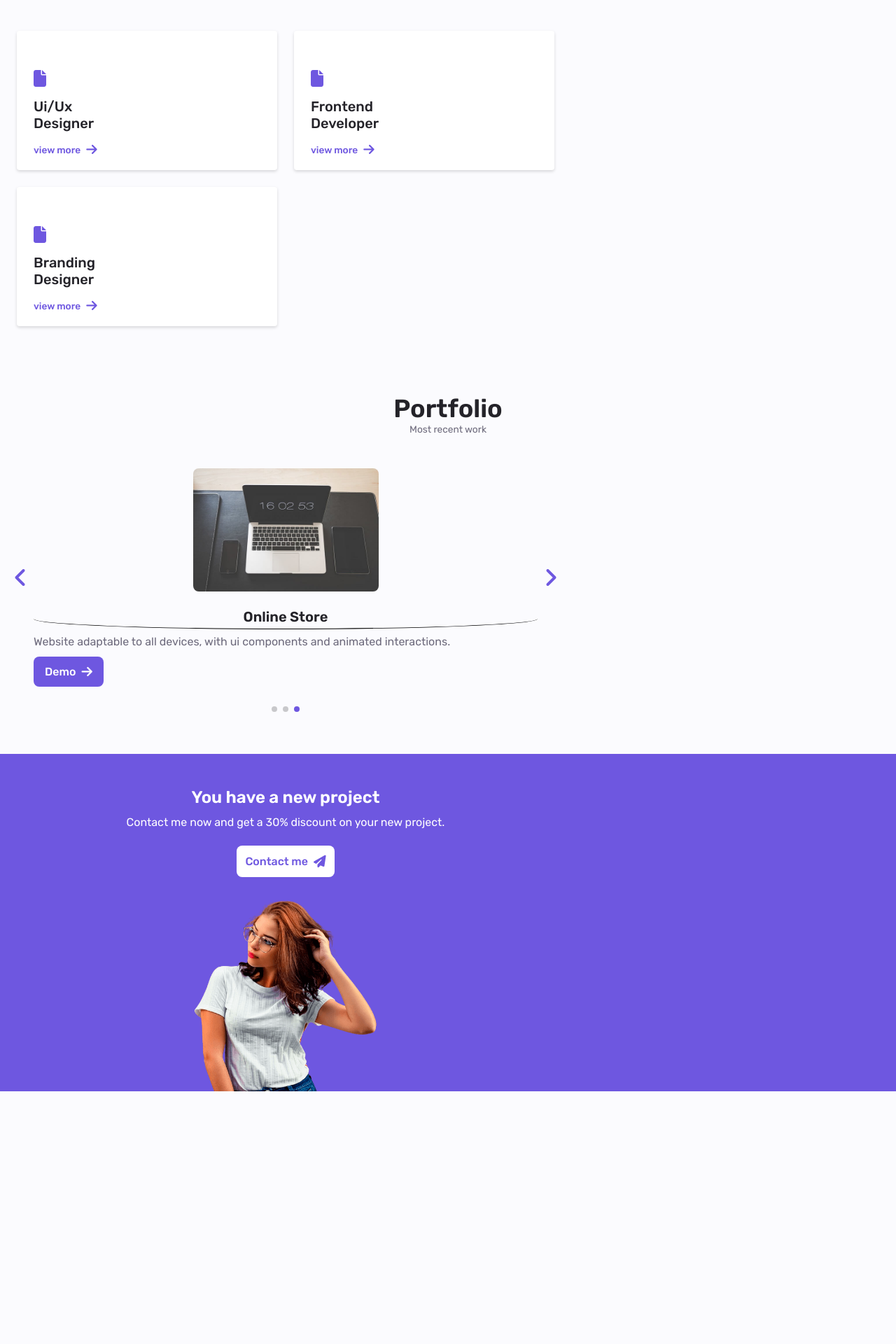
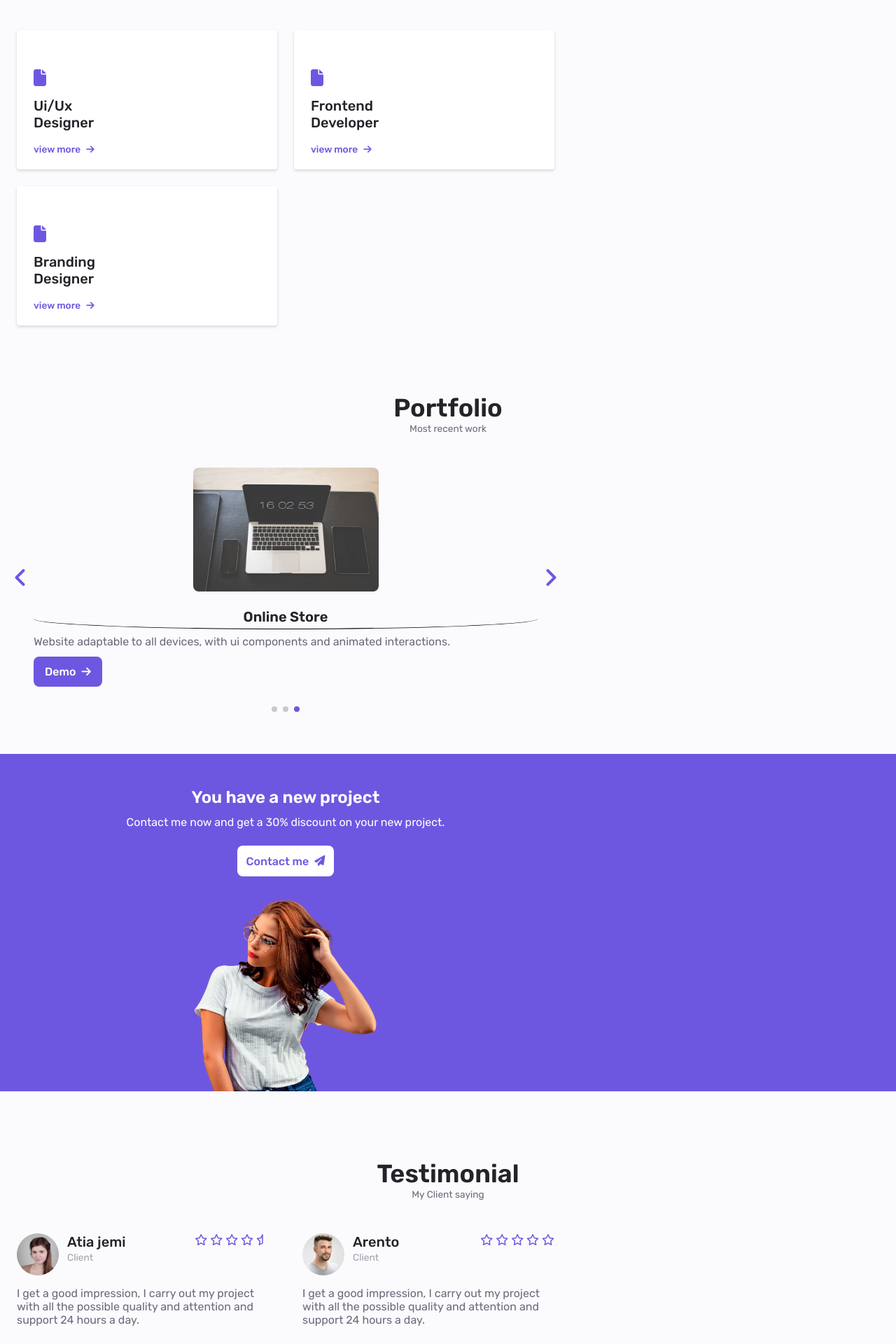
Before and after one commit to ador67/ador07.com, a PHP site: page / in a window 1280 px wide. Shown: the part 2960-4880 px from the top of the page at 70% size. Before the commit the page ends 4519 px from the top, so only its background shows below. Run offline with PHP 8.4, Linux system fonts and the light colour scheme; some libraries are stand-ins or nearby versions.

Commit message:
testimonial adding

```diff
--- a/assets/css/style.css
+++ b/assets/css/style.css
@@ -299,7 +299,7 @@
  background-color: var(--first-color-alt) ;
 }
 .button_icon{
-  font-size: 1.10rem;
+  font-size: .95em;
   margin-left: var(--mb-0-5);
 }
 .button--flex{
@@ -730,7 +730,44 @@
 }
 
 /*==================== TESTIMONIAL ====================*/
+.testimonial_data,
+.testimonial_header{
+  display:flex;
+}
 
+.testimonial_data{
+  justify-content: space-between;
+  margin-bottom: var(--mb-1);
+}
+
+.testimonial_img{
+  width: 60px;
+  height: 60px;
+  border-radius: 50%;
+  margin-right: var(--mb-0-75);
+}
+
+.testimonial_name{
+  font-size: var(--h3-font-size);
+  font-weight: var(--font-medium);
+}
+
+.testimonial_client{
+  font-size: var(--small-font-size);
+  Color: var(--text-color-light);
+}
+
+.testimonial_description{
+  margin-bottom: var(--mb-2-5);
+}
+
+.testimonial_icon-star{
+  color: var(--first-color);
+}
+
+.swiper-container .swiper-pagination-testimonial{
+  bottom: 0;
+}
 
 /*==================== CONTACT ME ====================*/
 
--- a/assets/js/main.js
+++ b/assets/js/main.js
@@ -94,7 +94,7 @@
   })
 })
 /*==================== PORTFOLIO SWIPER  ====================*/
-let swiper = new Swiper('.portfolio_container', {
+let swiperPortfolio = new Swiper('.portfolio_container', {
   cssMode: true,
   loop: true,
 
@@ -109,7 +109,22 @@
 });
 
 /*==================== TESTIMONIAL ====================*/
+let swiperTestimonial = new Swiper('.testimonial_container', {
+  loop: true,
+  grabCursor:true,
+  spaceBetween:48,
 
+  pagination: {
+    el: '.swiper-pagination',
+    clickable: true,
+    dynamicBullets:true,
+  },
+  breakpoints:{
+    568:{
+      slidesPerView:2,
+    }
+  }
+});
 
 /*==================== SCROLL SECTIONS ACTIVE LINK ====================*/
 
--- a/index.html
+++ b/index.html
@@ -1,6 +1,7 @@
 <!DOCTYPE html>
     <html lang="en">
     <head>
+
         <meta charset="UTF-8">
         <meta name="viewport" content="width=device-width, initial-scale=1.0">
 
@@ -695,8 +696,95 @@
 
             <!--==================== TESTIMONIAL ====================-->
             <section class="testimonial section">
+                 <h2 class="section_title">Testimonial</h2>
+                 <span class="section_subtitle">My Client saying</span>
 
+                <div class="testimonial_container container swiper-container">
+                   <div class="swiper-wrapper">
+            <!--==================== TESTIMONIAL 1 ====================-->
+                    <div class="testimonial_content swiper-slide">
+                      <div class="testimonial_data">
+                        <div class="testimonial_header">
+                          <img class="testimonial_img" src="assets/images/testimonial1.jpg" alt="" />
 
+                          <div>
+                            <h3 class="testimonial_name">Atia jemi</h3>
+                            <span class="testimonial_client"> Client</span>
+                          </div>
+                        </div>
+
+                        <div>
+                          <i class="far fa-star testimonial_icon-star"></i>
+                          <i class="far fa-star testimonial_icon-star"></i>
+                          <i class="far fa-star testimonial_icon-star"></i>
+                          <i class="far fa-star testimonial_icon-star"></i>
+                          <i class="far fa-star-half testimonial_icon-star"></i>
+                        </div>
+                      </div>
+
+                      <p class="testimonial_description">
+                        I get a good impression, I carry out my project with all the possible quality and attention and support 24 hours a day.
+                      </p>
+                    </div>
+
+            <!--==================== TESTIMONIAL 2 ====================-->
+                    <div class="testimonial_content swiper-slide">
+                      <div class="testimonial_data">
+                        <div class="testimonial_header">
+                          <img class="testimonial_img" src="assets/images/testimonial2.jpg" alt="" />
+
+                          <div>
+                            <h3 class="testimonial_name">Arento</h3>
+                            <span class="testimonial_client"> Client</span>
+                          </div>
+                        </div>
+
+                        <div>
+                          <i class="far fa-star testimonial_icon-star"></i>
+                          <i class="far fa-star testimonial_icon-star"></i>
+                          <i class="far fa-star testimonial_icon-star"></i>
+                          <i class="far fa-star testimonial_icon-star"></i>
+                          <i class="far fa-star testimonial_icon-star"></i>
+                        </div>
+                      </div>
+
+                      <p class="testimonial_description">
+                        I get a good impression, I carry out my project with all the possible quality and attention and support 24 hours a day.
+                      </p>
+                    </div>
+            <!--==================== TESTIMONIAL 3 ====================-->
+                    <div class="testimonial_content swiper-slide">
+                      <div class="testimonial_data">
+                        <div class="testimonial_header">
+                          <img class="testimonial_img" src="assets/images/testimonial3.jpg" alt="" />
+
+                          <div>
+                            <h3 class="testimonial_name">Sajid Sijon</h3>
+                            <span class="testimonial_client"> Client</span>
+                          </div>
+                        </div>
+
+                        <div>
+                          <i class="far fa-star testimonial_icon-star"></i>
+                          <i class="far fa-star testimonial_icon-star"></i>
+                          <i class="far fa-star testimonial_icon-star"></i>
+                          <i class="far fa-star testimonial_icon-star"></i>
+                          <i class="far far fa-star-half testimonial_icon-star"></i>
+
+                        </div>
+                      </div>
+
+                      <p class="testimonial_description">
+                        I get a good impression, I carry out my project with all the possible quality and attention and support 24 hours a day.
+                      </p>
+                    </div>
+                   </div>
+
+                  <!--  Add pagination -->
+                  <div class="swiper-pagination swiper-pagination-testimonial">
+
+                  </div>
+                 </div>
             </section>
 
             <!--==================== CONTACT ME ====================-->
```
